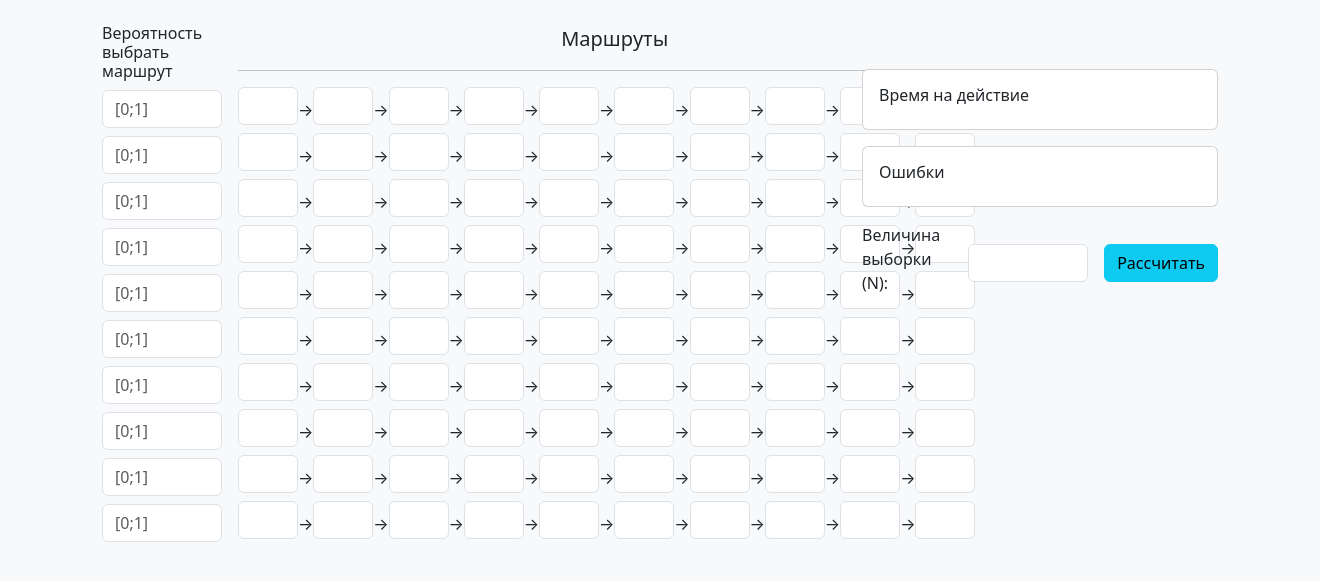
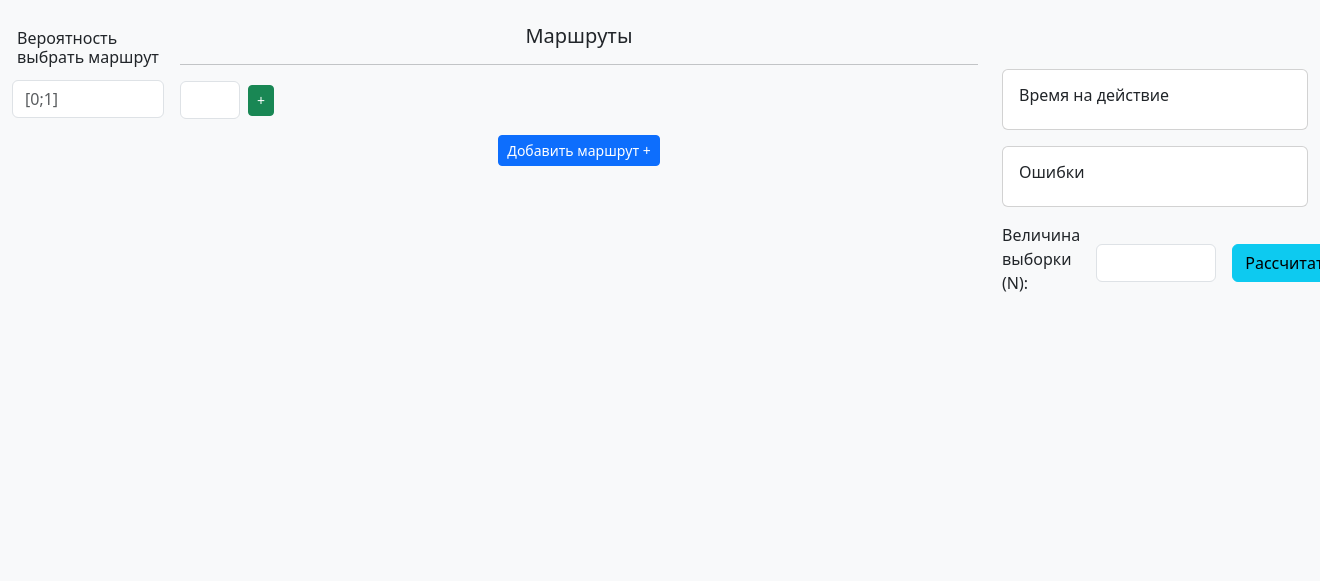
Before and after one commit to olesya1119/interfaces, a Flask app: page / in a window 1320 px wide; the page is wider, and only the part inside the window is pictured. Shown: the top 581 px of that part. Run offline with Flask 3, Linux system fonts and the light colour scheme.

Commit message:
закончила верстку

```diff
--- a/templates/index.html
+++ b/templates/index.html
@@ -7,43 +7,41 @@
 </head>
 <body class="bg-light">
 
-<div class="container py-4">
+<div class="container-fluid py-4"> <!-- Используем container-fluid для большей ширины -->
     <form method="post">
-
         <div class="row">
             <!-- Левая часть: вероятность + маршруты -->
-            <div class="col-md-8 d-flex align-items-start">
+            <div class="col-md-9 offset-md-0 d-flex align-items-start">
                 <!-- Вероятность выбрать маршрут -->
                 <div class="me-3" style="min-width:120px;">
-                    <h6>Вероятность<br>выбрать маршрут</h6>
-                    {% for i in range(1,11) %}
-                        <input type="number" step="0.01" min="0" max="1" class="form-control mb-2" name="route_prob"
-                               value="{{ result.probabilities[i-1] if result and result.probabilities and i-1 < len(result.probabilities) else '' }}"
-                               placeholder="[0;1]">
-                    {% endfor %}
+                    <h6 style="padding:5px">Вероятность<br>выбрать маршрут</h6>
+                    <div id="prob-container">
+                        <!-- первая строка вероятности -->
+                        <input type="number" step="0.01" min="0" max="1" class="form-control mb-2 route-prob"
+                               name="route_prob_1" placeholder="[0;1]" required>
+                    </div>
                 </div>
 
                 <!-- Маршруты -->
-                <div class="flex-grow-1">
-                    <h5 class="text-center" style="padding:3px">Маршруты</h5><hr>
-                    {% for i in range(1,11) %}
-                        <div class="d-flex align-items-center me-3">
-                            {% for j in range(1,11) %}
-                                <input type="number" min="1" max="10" class="form-control mb-2 route-input"
-                                       style="width:60px;"
-                                       name="route_{{ i }}_{{ j }}"
-                                       value="{{ result.routes[i-1][j-1] if result and result.routes and i-1 < len(result.routes) and j-1 < len(result.routes[i-1]) else '' }}">
-                                {% if j < 10 %}
-                                    <span>→</span>
-                                {% endif %}
-                            {% endfor %}
+                <div class="flex-grow-1" style="min-width: 400px;"> <!-- Устанавливаем минимальную ширину -->
+                    <h5 class="text-center">Маршруты</h5>
+                    <hr>
+                    <div id="routes-container" style="max-height: 500px; overflow-y: auto;">
+                        <!-- первая строка маршрута -->
+                        <div class="route-row d-flex align-items-center mb-2 flex-nowrap" style="overflow-x: auto;">
+                            <input type="number" min="1" max="10" class="form-control route-input me-2"
+                                   style="width:60px; flex: 0 0 auto;" name="route_1_1" required>
+                            <button type="button" class="btn btn-success btn-sm add-cell flex-shrink-0">+</button>
                         </div>
-                    {% endfor %}
+                    </div>
+                    <div class="text-center mt-2">
+                        <button type="button" class="btn btn-primary btn-sm" id="add-route">Добавить маршрут +</button>
+                    </div>
                 </div>
             </div>
 
             <!-- Правая часть -->
-            <div class="col-md-4" style="margin-top: 45px;">
+            <div class="col-md-3 ms-auto" style="margin-top: 45px;"> <!-- ms-auto прижимает к правому краю -->
                 <!-- Время на действие -->
                 <div class="card mb-3">
                     <div class="card-body">
@@ -83,7 +81,7 @@
                     <div class="card-body">
                         <h6 class="card-title">Ошибки</h6>
                         {% for i in range(1,11) %}
-                            <div class="mb-2 mb-2 error-row d-none" data-action="{{ i }}">
+                            <div class="mb-2 error-row d-none" data-action="{{ i }}">
                                 <span style="width: 30px; text-align: right; margin-right: 10px; margin-left: 15px;">{{ i }}</span>
                                 <select name="error_action" class="form-select form-select-sm me-4">
                                     <option value="repeat" {{ 'selected' if result and result.error_actions and result.error_actions[i-1] == 'repeat' else '' }}>повторить шаг</option>
@@ -123,62 +121,122 @@
 
 <script>
 document.addEventListener("DOMContentLoaded", function() {
-    // Переключение между равномерным и константным временем (без изменений)
-    document.querySelectorAll(".time-select").forEach(select => {
-        select.addEventListener("change", function() {
-            let targetId = this.dataset.target;
-            let container = document.getElementById(targetId);
-            let uniformInputs = container.querySelectorAll(".uniform-input");
-            let constInput = container.querySelector(".constant-input");
+    const routesContainer = document.getElementById("routes-container");
+    const probContainer = document.getElementById("prob-container");
+    const addRouteBtn = document.getElementById("add-route");
 
-            if (this.value === "uniform") {
-                uniformInputs.forEach(el => el.classList.remove("d-none"));
-                constInput.classList.add("d-none");
-            } else {
-                uniformInputs.forEach(el => el.classList.add("d-none"));
-                constInput.classList.remove("d-none");
-            }
+    let routeCount = 1;
+    const maxRoutes = 10;
+    const maxCells = 10;
+
+    // --- Добавить строку маршрута + поле вероятности ---
+    function addRouteRow() {
+        if (routeCount >= maxRoutes) return;
+        routeCount++;
+
+        const row = document.createElement("div");
+        row.className = "route-row d-flex align-items-center mb-2 flex-nowrap";
+        row.style.overflowX = "auto"; // горизонтальная прокрутка для длинных маршрутов
+        row.innerHTML = `
+            <input type="number" min="1" max="10" class="form-control route-input me-2"
+                   style="width:60px; flex: 0 0 auto;" name="route_${routeCount}_1" required>
+            <button type="button" class="btn btn-success btn-sm add-cell flex-shrink-0">+</button>
+        `;
+        routesContainer.appendChild(row);
+
+        const probInput = document.createElement("input");
+        probInput.type = "number";
+        probInput.min = "0";
+        probInput.max = "1";
+        probInput.step = "0.01";
+        probInput.required = true;
+        probInput.placeholder = "[0;1]";
+        probInput.className = "form-control mb-2 route-prob";
+        probInput.name = `route_prob_${routeCount}`;
+        probContainer.appendChild(probInput);
+
+        attachCellButton(row.querySelector(".add-cell"));
+        attachRouteInputValidation(row.querySelector(".route-input"));
+        attachProbValidation(probInput);
+        updateActionRows();
+        updateButtonVisibility();
+    }
+
+    // --- Добавить новую ячейку в маршруте ---
+    function addRouteCell(button) {
+        const row = button.closest(".route-row");
+        const inputs = row.querySelectorAll(".route-input");
+        const currentCount = inputs.length;
+
+        if (currentCount >= maxCells) return;
+
+        const newInput = document.createElement("input");
+        newInput.type = "number";
+        newInput.min = "1";
+        newInput.max = "10";
+        newInput.required = true;
+        newInput.className = "form-control route-input me-2";
+        newInput.style.width = "60px";
+        newInput.style.flex = "0 0 auto";
+        newInput.name = `route_${[...routesContainer.children].indexOf(row) + 1}_${currentCount + 1}`;
+
+        const arrow = document.createElement("span");
+        arrow.textContent = "→";
+        arrow.className = "me-2 flex-shrink-0";
+
+        row.insertBefore(arrow, button);
+        row.insertBefore(newInput, button);
+
+        attachRouteInputValidation(newInput);
+        updateActionRows();
+        updateButtonVisibility();
+    }
+
+    // --- Валидация ячеек маршрута ---
+    function attachRouteInputValidation(input) {
+        input.addEventListener("input", function() {
+            let value = parseInt(this.value);
+            if (isNaN(value) || value < 1) this.value = "";
+            else if (value > 10) this.value = "10";
+            updateActionRows();
         });
+    }
 
-        // Инициализация видимости полей времени при загрузке
-        let targetId = select.dataset.target;
-        let container = document.getElementById(targetId);
-        let uniformInputs = container.querySelectorAll(".uniform-input");
-        let constInput = container.querySelector(".constant-input");
-        if (select.value === "uniform") {
-            uniformInputs.forEach(el => el.classList.remove("d-none"));
-            constInput.classList.add("d-none");
-        } else {
-            uniformInputs.forEach(el => el.classList.add("d-none"));
-            constInput.classList.remove("d-none");
-        }
-    });
+    // --- Валидация вероятности маршрута ---
+    function attachProbValidation(input) {
+        input.addEventListener("input", function() {
+            let value = parseFloat(this.value);
+            if (isNaN(value) || value < 0) this.value = "0";
+            else if (value > 1) this.value = "1";
+        });
+    }
 
-    // Функция для обновления видимости строк (использует d-none / d-flex)
+    // --- "+" кнопка в строке маршрута ---
+    function attachCellButton(button) {
+        button.addEventListener("click", function() {
+            addRouteCell(this);
+        });
+    }
+
+    // --- Отображение "Время на действие" и "Ошибки" ---
     function updateActionRows() {
-        // Скрываем все строки: добавляем d-none и удаляем d-flex
         document.querySelectorAll(".time-row, .error-row").forEach(row => {
             row.classList.remove("d-flex");
             row.classList.add("d-none");
             row.querySelectorAll("input, select").forEach(el => el.required = false);
         });
 
-        // Собираем уникальные действия, которые реально введены в маршрутах
         let usedActions = new Set();
         document.querySelectorAll(".route-input").forEach(input => {
             let v = input.value.trim();
             if (!v) return;
             let value = parseInt(v, 10);
-            if (!isNaN(value) && value >= 1 && value <= 10) {
-                usedActions.add(value);
-            }
+            if (!isNaN(value) && value >= 1 && value <= 10) usedActions.add(value);
         });
 
-        // Показываем только нужные строки: убираем d-none и ставим d-flex
         usedActions.forEach(action => {
             let timeRow = document.querySelector(`.time-row[data-action="${action}"]`);
             let errorRow = document.querySelector(`.error-row[data-action="${action}"]`);
-
             if (timeRow) {
                 timeRow.classList.remove("d-none");
                 timeRow.classList.add("d-flex");
@@ -192,40 +250,32 @@ document.addEventListener("DOMContentLoaded", function() {
         });
     }
 
-    // Валидация ввода и привязка обновления
-    document.querySelectorAll('input[type="number"]').forEach(input => {
-        input.addEventListener("input", function() {
-            // Удаляем нечисловые символы, кроме точки
-            this.value = this.value.replace(/[^0-9.]/g, '');
+    // --- Скрытие/показ кнопок ---
+    function updateButtonVisibility() {
+        // кнопка "Добавить маршрут"
+        if (routeCount >= maxRoutes) {
+            addRouteBtn.style.display = "none";
+        } else {
+            addRouteBtn.style.display = "inline-block";
+        }
 
-            if (this.classList.contains("route-input")) {
-                let value = parseInt(this.value, 10);
-                if (isNaN(value) || value < 1) {
-                    this.value = "";
-                } else if (value > 10) {
-                    this.value = "10";
-                }
-                updateActionRows();
-            } else if (this.name.includes("route_prob") || this.name.includes("error_prob")) {
-                let value = parseFloat(this.value);
-                if (value < 0) this.value = "0";
-                if (value > 1) this.value = "1";
-            } else if (this.name.includes("sample_size")) {
-                let value = parseInt(this.value, 10);
-                if (value < 1 || isNaN(value)) this.value = "1";
-            } else {
-                let value = parseFloat(this.value);
-                if (value < 0) this.value = "0";
-            }
+        // кнопки "+" в строках маршрутов
+        document.querySelectorAll(".route-row").forEach(row => {
+            const addCellBtn = row.querySelector(".add-cell");
+            const cellCount = row.querySelectorAll(".route-input").length;
+            addCellBtn.style.display = (cellCount >= maxCells) ? "none" : "inline-block";
         });
-    });
+    }
 
-    // Инициализация при загрузке
+    // --- Инициализация ---
+    document.querySelectorAll(".add-cell").forEach(attachCellButton);
+    document.querySelectorAll(".route-input").forEach(attachRouteInputValidation);
+    document.querySelectorAll(".route-prob").forEach(attachProbValidation);
+    addRouteBtn.addEventListener("click", addRouteRow);
+
     updateActionRows();
+    updateButtonVisibility();
 });
 </script>
-
-
-
 </body>
 </html>
```
